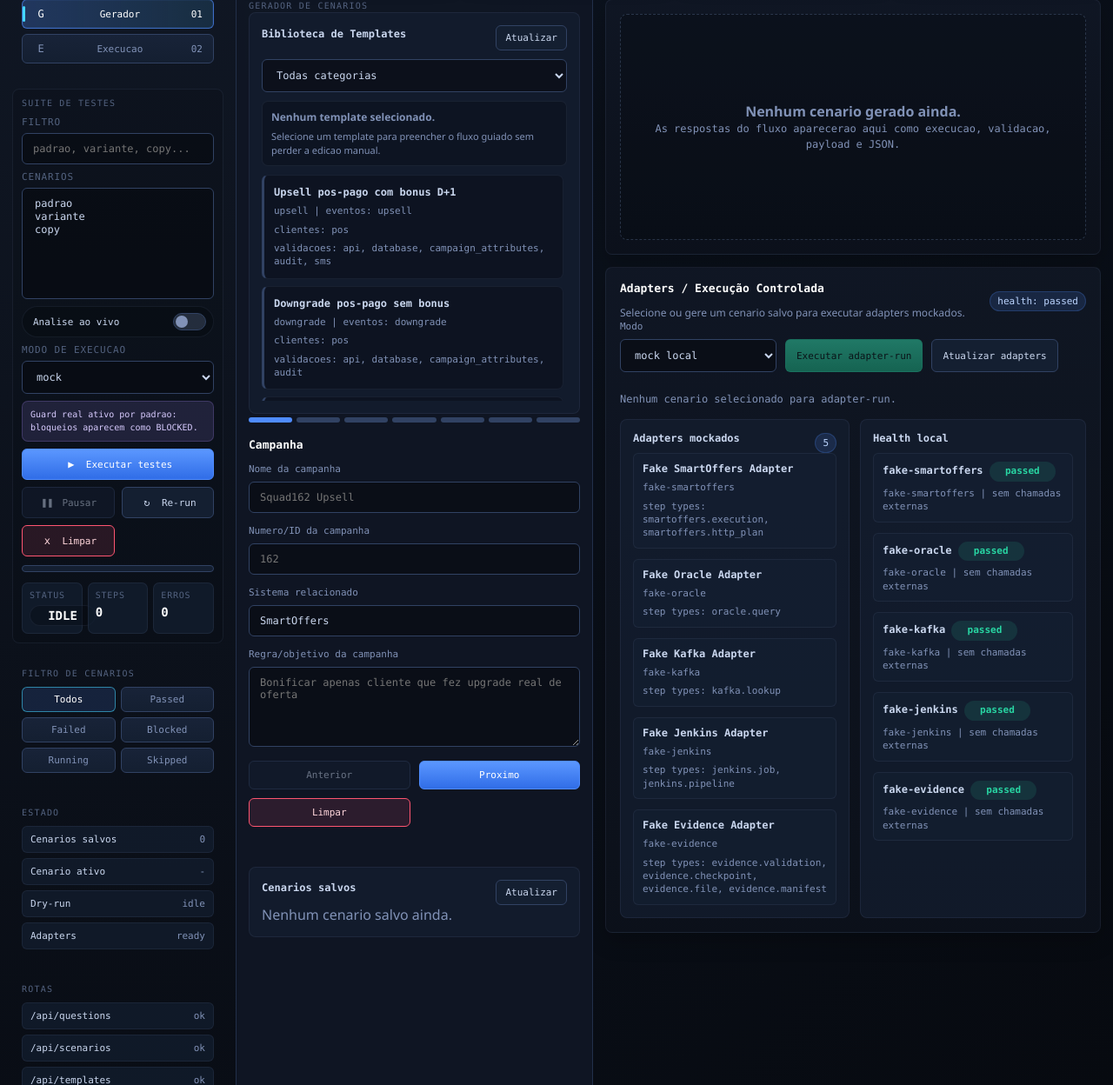
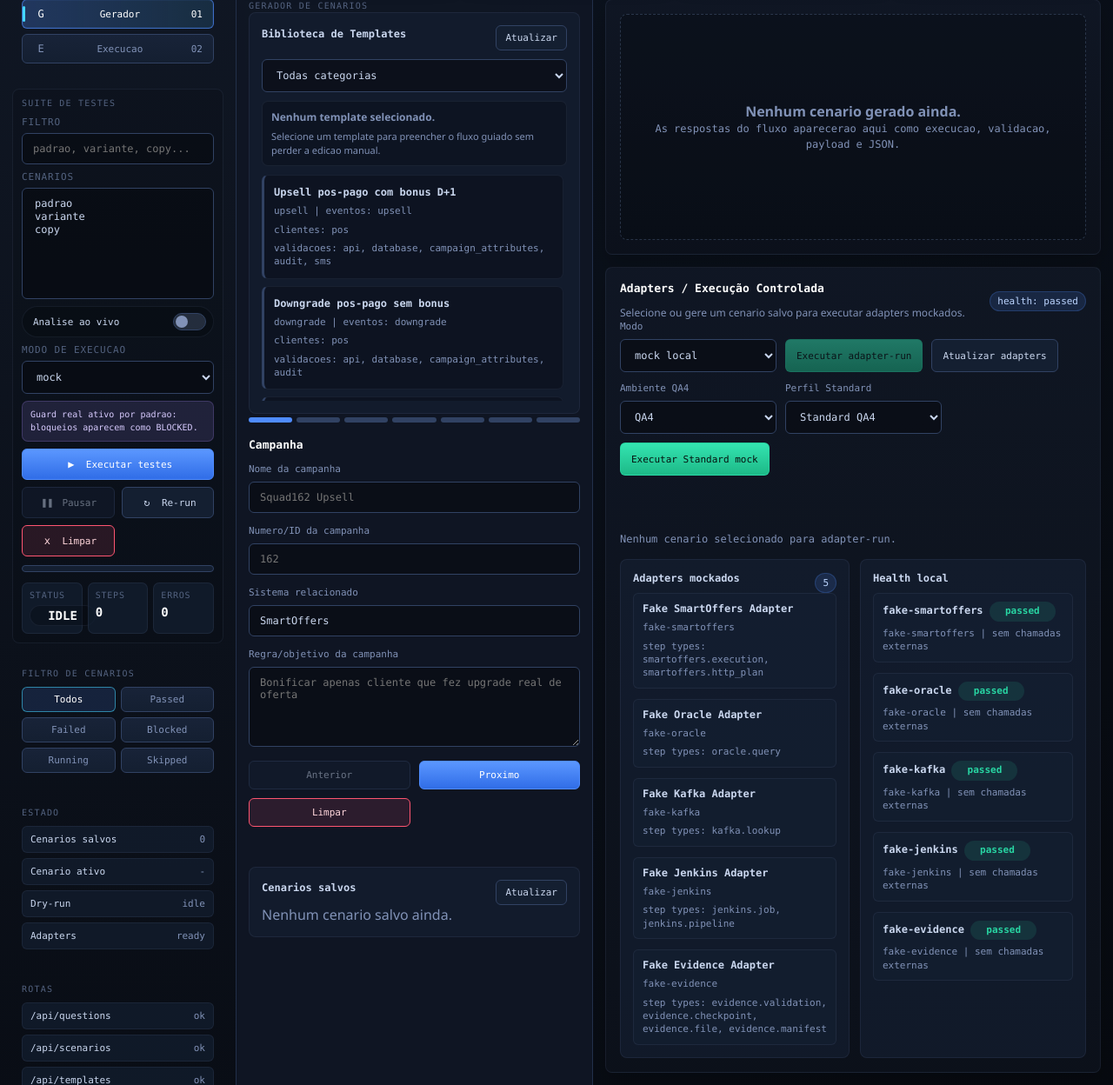
Before and after one commit to 1enzo1/SmartOffers_Automation_Driven, a Flask app: page / in a window 1280 px wide. Shown: the part 161-1409 px from the top of the page at 87% size. Run offline with Flask 3, Linux system fonts and the light colour scheme; data that the repository does not hold is empty.

Commit message:
feat: add standard QA4 mock runner UI seam

```diff
--- a/templates/index.html
+++ b/templates/index.html
@@ -1880,6 +1880,22 @@ pre {
                         <button class="success" id="runAdapterButton" type="button" onclick="runAdapterRun()" disabled>Executar adapter-run</button>
                         <button class="secondary" type="button" onclick="refreshAdapters()">Atualizar adapters</button>
                     </div>
+                    <div class="adapter-toolbar" aria-label="Standard QA4 mock">
+                        <div class="field">
+                            <label for="qa4StandardEnvironment">Ambiente QA4</label>
+                            <select id="qa4StandardEnvironment" aria-label="Ambiente QA4 Standard mock">
+                                <option value="qa4" selected>QA4</option>
+                            </select>
+                        </div>
+                        <div class="field">
+                            <label for="qa4StandardProfile">Perfil Standard</label>
+                            <select id="qa4StandardProfile" aria-label="Perfil Standard mock">
+                                <option value="smartoffers_qa4_full_smoke" selected>Standard QA4</option>
+                            </select>
+                        </div>
+                        <button class="success" id="runQa4StandardMockButton" type="button" onclick="runQa4StandardMock()">Executar Standard mock</button>
+                    </div>
+                    <div id="qa4StandardMockResult" class="message" aria-live="polite"></div>
                     <div id="adapterMessage" class="message"></div>
 
                     <div class="adapter-grid">
@@ -3083,6 +3099,48 @@ async function runAdapterRun(){
         updateAdaptersState("erro")
     } finally {
         button.disabled = !(currentGeneratedScenario && currentGeneratedScenario.id)
+    }
+}
+
+async function runQa4StandardMock(){
+    const button = document.getElementById("runQa4StandardMockButton")
+    const result = document.getElementById("qa4StandardMockResult")
+    const now = new Date()
+    const windowStartedAt = new Date(now.getTime() - 60 * 1000).toISOString()
+    const windowExpiresAt = new Date(now.getTime() + 14 * 60 * 1000).toISOString()
+    const context = {
+        environment: document.getElementById("qa4StandardEnvironment").value || "qa4",
+        mode: "mock",
+        workflow_profile: document.getElementById("qa4StandardProfile").value || "smartoffers_qa4_full_smoke",
+        orchestration_id: "alpha-ui-standard-mock",
+        operational_window_ref: "alpha-ui-window-ref",
+        window_started_at: windowStartedAt,
+        window_expires_at: windowExpiresAt,
+        evaluated_at: now.toISOString(),
+    }
+
+    button.disabled = true
+    result.textContent = "Executando Standard mock local..."
+    result.className = "message"
+
+    try {
+        const response = await fetch("/api/qa4/standard/mock-run", {
+            method: "POST",
+            headers: {"Content-Type": "application/json"},
+            body: JSON.stringify(context),
+        })
+        const data = await response.json()
+        const status = data.result || data.report?.result || "BLOCKED"
+        const meta = getRunStatusMeta(status)
+        const reason = data.reason || data.report?.full?.status || "SEM_DETALHE"
+        result.textContent = `Standard mock ${meta.text}: ${reason}`
+        result.className = `message ${meta.logClass}`.trim()
+    } catch (_error) {
+        const meta = getRunStatusMeta("BLOCKED")
+        result.textContent = `Standard mock ${meta.text}: API_INDISPONIVEL`
+        result.className = `message ${meta.logClass}`.trim()
+    } finally {
+        button.disabled = false
     }
 }
 
```
Also changed, not shown: tests/test_qa4_standard_mock_ui.py (added, +25 -0 lines).
